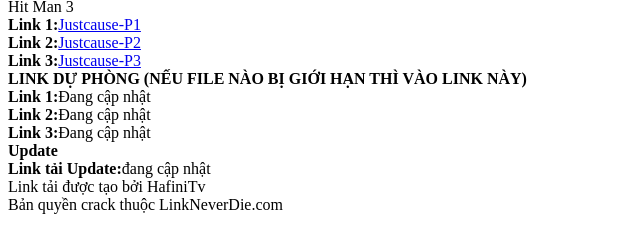
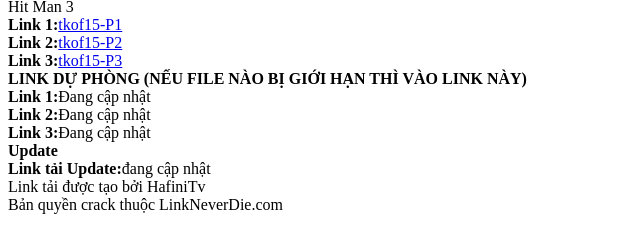
Before and after one commit to trovie/tkof15, a plain HTML site: page index.html in a window 1280 px wide. Shown: the part 10-262 px from the top of the page, without its empty margins (0-640 px from the left). Drawn offline with Linux system fonts and the light colour scheme.

Commit message:
Update index.html

```diff
--- a/index.html
+++ b/index.html
@@ -1,6 +1,6 @@
 <html>
 <head>
-      <title>Link Tải JustCause 4 Full Link google Drive</title>
+      <title>Link Tải THE KING OF FIGHTERS XV Full Link google Drive</title>
 </head>
   <body>
         <div>
@@ -8,9 +8,9 @@
         </div>
         <div>
         Hit Man 3<br/>
-    <b>Link 1:</b><a href="https://link1s.com/tkof15-p1" target="_blank">Justcause-P1</a><br/>
-    <b>Link 2:</b><a href="https://link1s.com/tkof15-p2" target="_blank">Justcause-P2</a><br/>
-    <b>Link 3:</b><a href="https://link1s.com/tkof15-p3" target="_blank">Justcause-P3</a><br/>
+    <b>Link 1:</b><a href="https://link1s.com/tkof15-p1" target="_blank">tkof15-P1</a><br/>
+    <b>Link 2:</b><a href="https://link1s.com/tkof15-p2" target="_blank">tkof15-P2</a><br/>
+    <b>Link 3:</b><a href="https://link1s.com/tkof15-p3" target="_blank">tkof15-P3</a><br/>
         </div>
         <div>
         <b>LINK DỰ PHÒNG (NẾU FILE NÀO BỊ GIỚI HẠN THÌ VÀO LINK NÀY)</b><br/>
```
